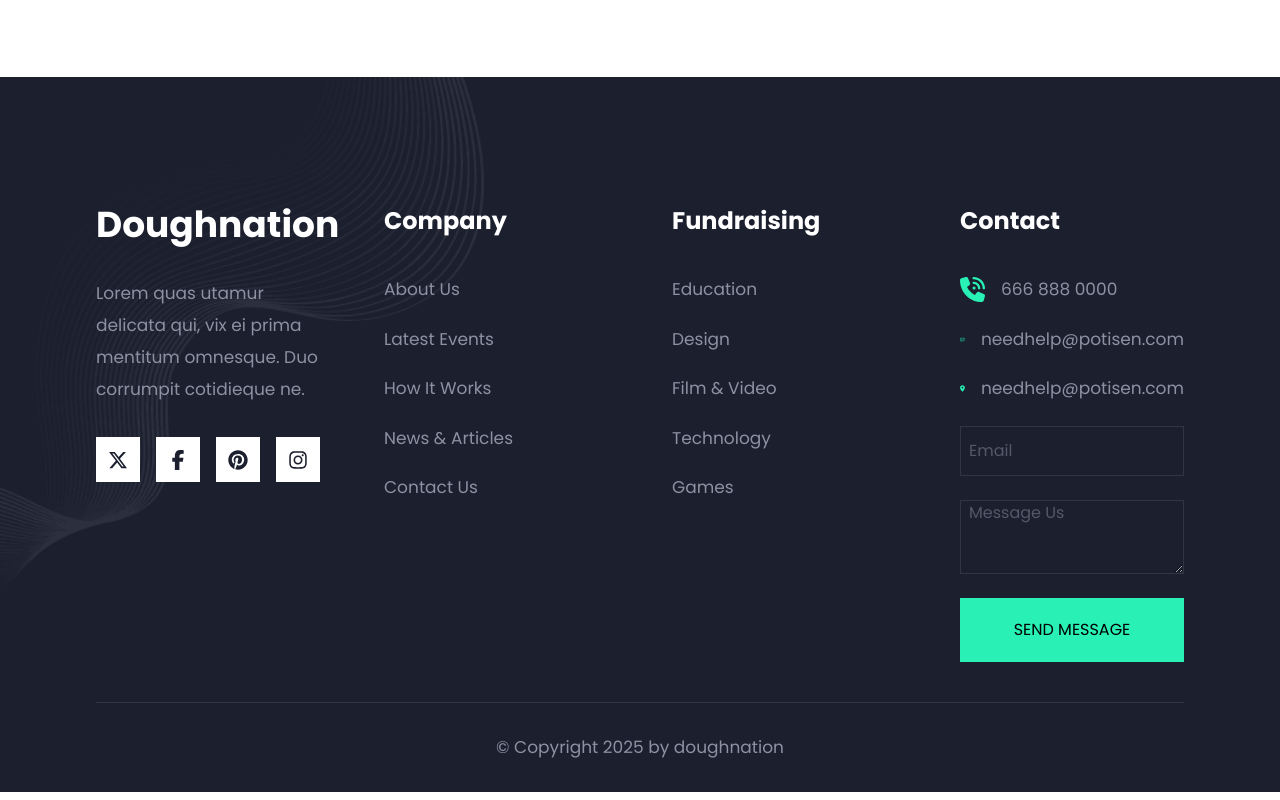
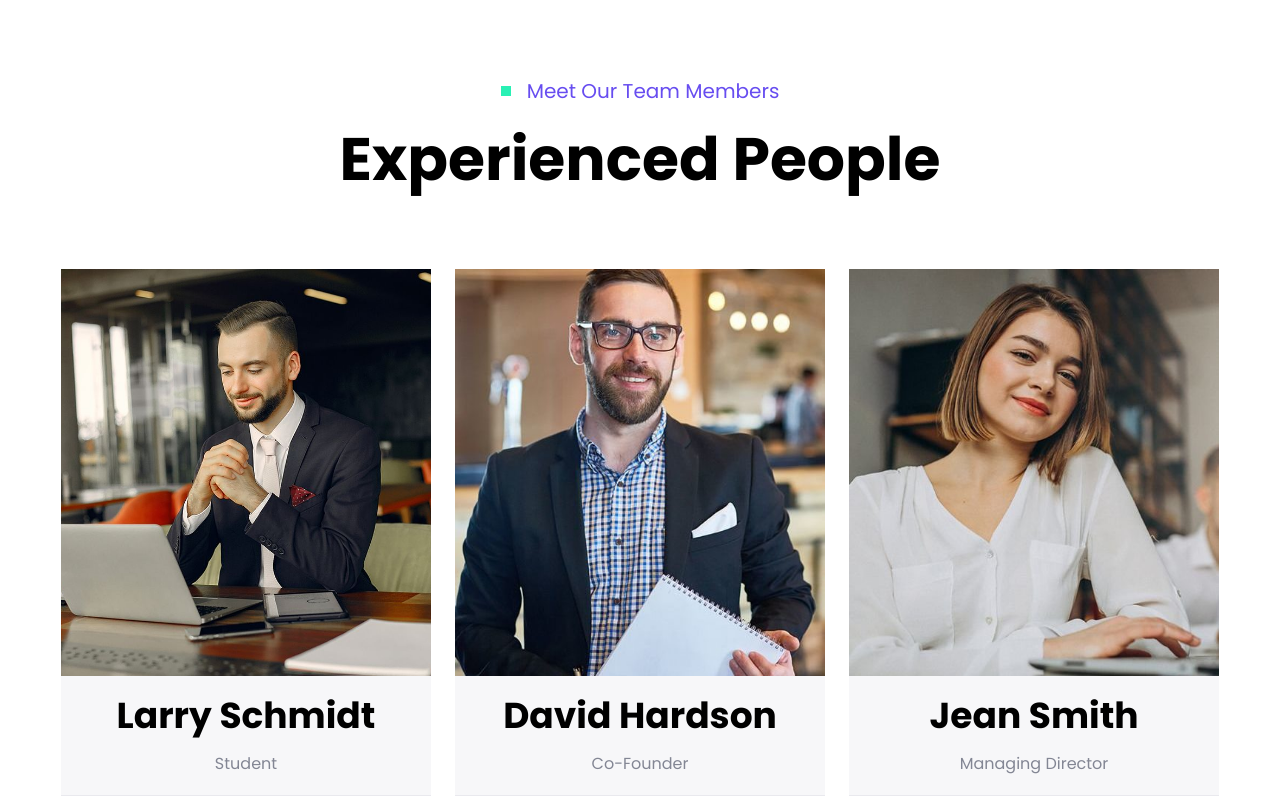
Before and after one commit to spanzyteo/Doughnation, a Next.js app: page /about-us in a window 1280 px wide. Shown: the part 2380-3180 px from the top of the page. Built offline with nearby package versions, Linux system fonts and the light colour scheme.

Commit message:
modification of about section

```diff
--- a/app/about-us/page.tsx
+++ b/app/about-us/page.tsx
@@ -2,6 +2,9 @@
 import { IoMdCheckmarkCircleOutline } from 'react-icons/io'
 import KnowDoughnation from '../components/KnowDoughnation'
 import DoughnationRecords from '../components/Doughnation_Records/DoughnationRecords'
+import AboutTeamMembers from '../components/AboutTeamMembers'
+import CreativitySection from '../components/CreativitySection'
+import Testimonials from '../components/Testimonials'
 
 const AboutUs = () => {
   return (
@@ -68,6 +71,9 @@ const AboutUs = () => {
       </div>
       <DoughnationRecords />
       <KnowDoughnation />
+      <AboutTeamMembers />
+      <CreativitySection />
+      <Testimonials />
     </div>
   )
 }
--- /dev/null
+++ b/app/components/AboutTeamMembers.tsx
@@ -0,0 +1,59 @@
+import Image from 'next/image'
+import React from 'react'
+
+const AboutTeamMembers = () => {
+  return (
+    <div className="mt-32 flex flex-col justify-center ">
+      <div className="flex items-center gap-4 justify-center">
+        <div className="bg-[#29F0B4] h-[10px] w-[10px]"></div>
+        <h1 className="text-xl text-[#674DF0]">Meet Our Team Members</h1>
+      </div>
+      <h1 className="lg:text-6xl text-3xl font-bold mt-6 text-center">
+        Experienced People
+      </h1>
+      <div className="mt-20 grid grid-cols-1 md:grid-cols-2 lg:grid-cols-3 gap-6 px-5 sm:px-0 mx-auto">
+        <div className="flex flex-col">
+          <Image
+            src={'/review-img.jpg'}
+            alt="review"
+            width={370}
+            height={407}
+            className="sm:w-[370px] w-full h-[407px] object-cover"
+          />
+          <div className="bg-[#F7F7F9] sm:w-[370px] w-full h-[120px] border-b border-b-[#E9E9EE] flex flex-col items-center">
+            <h1 className="font-bold text-4xl mt-5">Larry Schmidt</h1>
+            <h1 className="mt-4 text-[#838694]">Student</h1>
+          </div>
+        </div>
+        <div className="flex flex-col">
+          <Image
+            src={'/review-img1.jpg'}
+            alt="review"
+            width={370}
+            height={407}
+            className="sm:w-[370px] w-full h-[407px] object-cover"
+          />
+          <div className="bg-[#F7F7F9] sm:w-[370px] w-full h-[120px] border-b border-b-[#E9E9EE] flex flex-col items-center">
+            <h1 className="font-bold text-4xl mt-5">David Hardson</h1>
+            <h1 className="mt-4 text-[#838694]">Co-Founder</h1>
+          </div>
+        </div>
+        <div className="flex flex-col">
+          <Image
+            src={'/review-img2.jpg'}
+            alt="review"
+            width={370}
+            height={407}
+            className="sm:w-[370px] w-full h-[407px] object-cover"
+          />
+          <div className="bg-[#F7F7F9] sm:w-[370px] w-full h-[120px] border-b border-b-[#E9E9EE] flex flex-col items-center">
+            <h1 className="font-bold text-4xl mt-5">Jean Smith</h1>
+            <h1 className="mt-4 text-[#838694]">Managing Director</h1>
+          </div>
+        </div>
+      </div>
+    </div>
+  )
+}
+
+export default AboutTeamMembers
```
